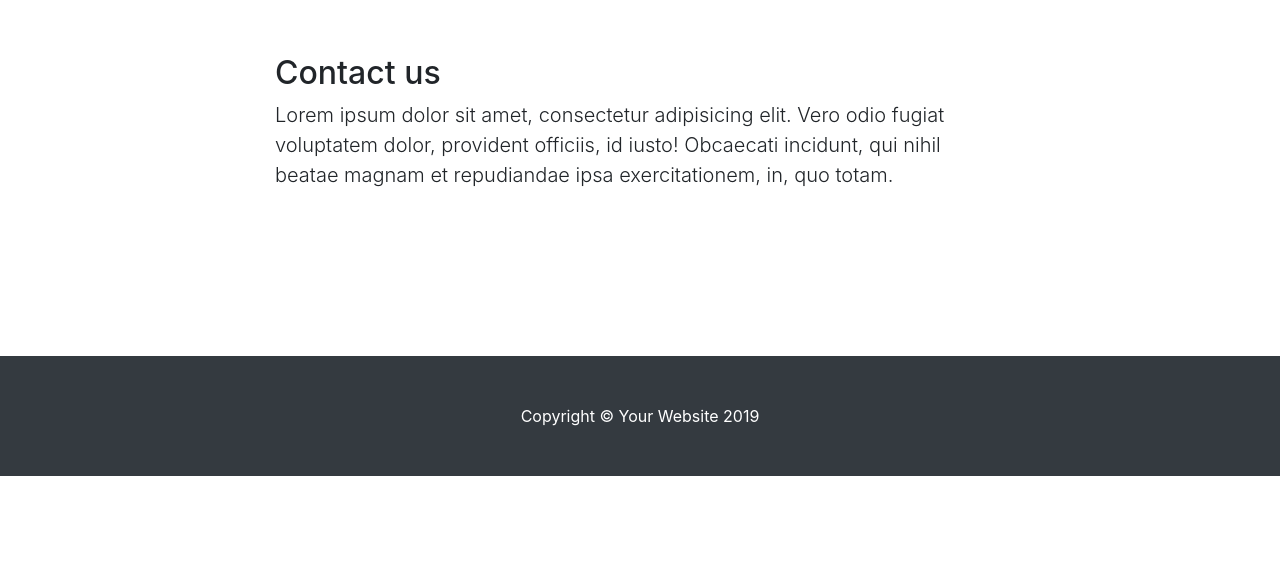
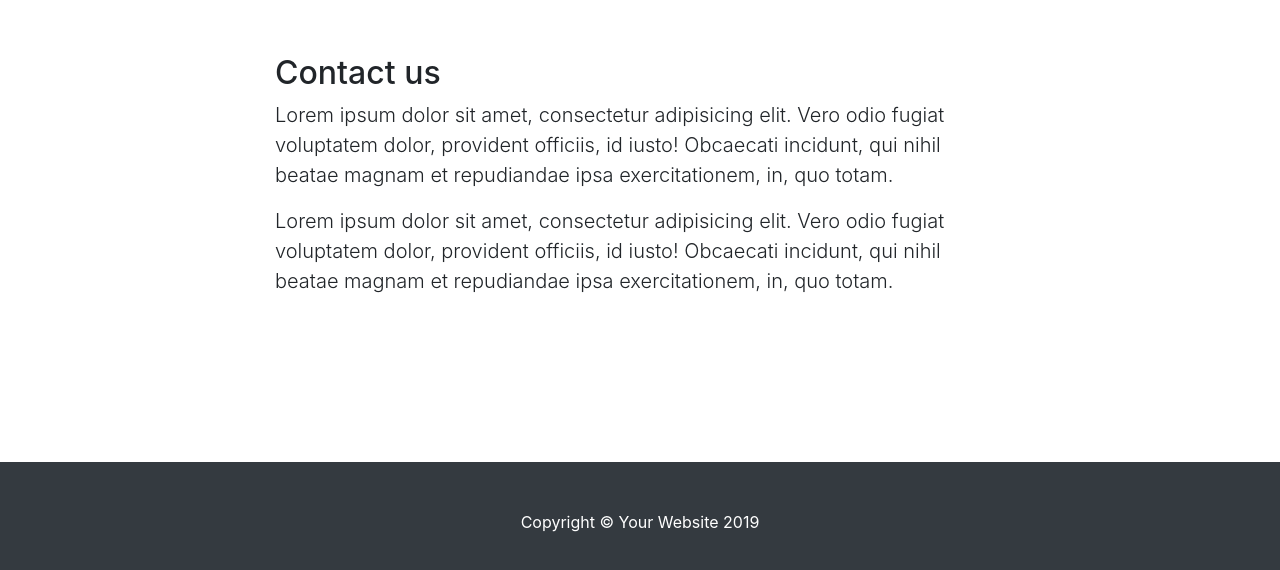
Before and after one commit to TCipher/MoatExercise, a plain HTML site: page index.html in a window 1280 px wide. Shown: the part 1495-2065 px from the top of the page. Before the commit the page ends 1971 px from the top, so only its background shows below. Drawn offline with Linux system fonts and the light colour scheme.

Commit message:
my second version

```diff
--- a/index.html
+++ b/index.html
@@ -8,7 +8,7 @@
   <meta name="description" content="">
   <meta name="author" content="">
 
-  <title>Scrolling Nav - Start Bootstrap Template</title>
+  <title>WELCOME bootstrap- Start Bootstrap Template</title>
 
   <!-- Bootstrap core CSS -->
   <link href="vendor/bootstrap/css/bootstrap.min.css" rel="stylesheet">
@@ -84,6 +84,7 @@
         <div class="col-lg-8 mx-auto">
           <h2>Contact us</h2>
           <p class="lead">Lorem ipsum dolor sit amet, consectetur adipisicing elit. Vero odio fugiat voluptatem dolor, provident officiis, id iusto! Obcaecati incidunt, qui nihil beatae magnam et repudiandae ipsa exercitationem, in, quo totam.</p>
+		    <p class="lead">Lorem ipsum dolor sit amet, consectetur adipisicing elit. Vero odio fugiat voluptatem dolor, provident officiis, id iusto! Obcaecati incidunt, qui nihil beatae magnam et repudiandae ipsa exercitationem, in, quo totam.</p>
         </div>
       </div>
     </div>
```
